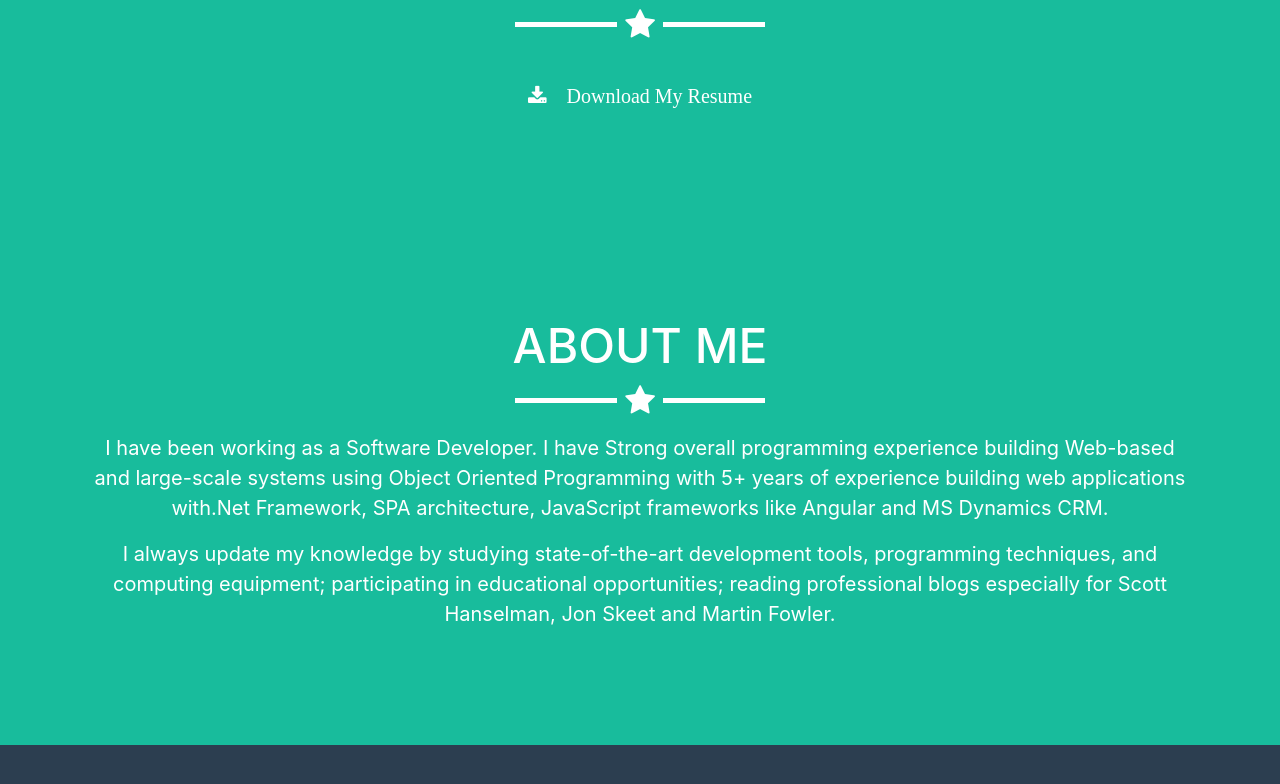
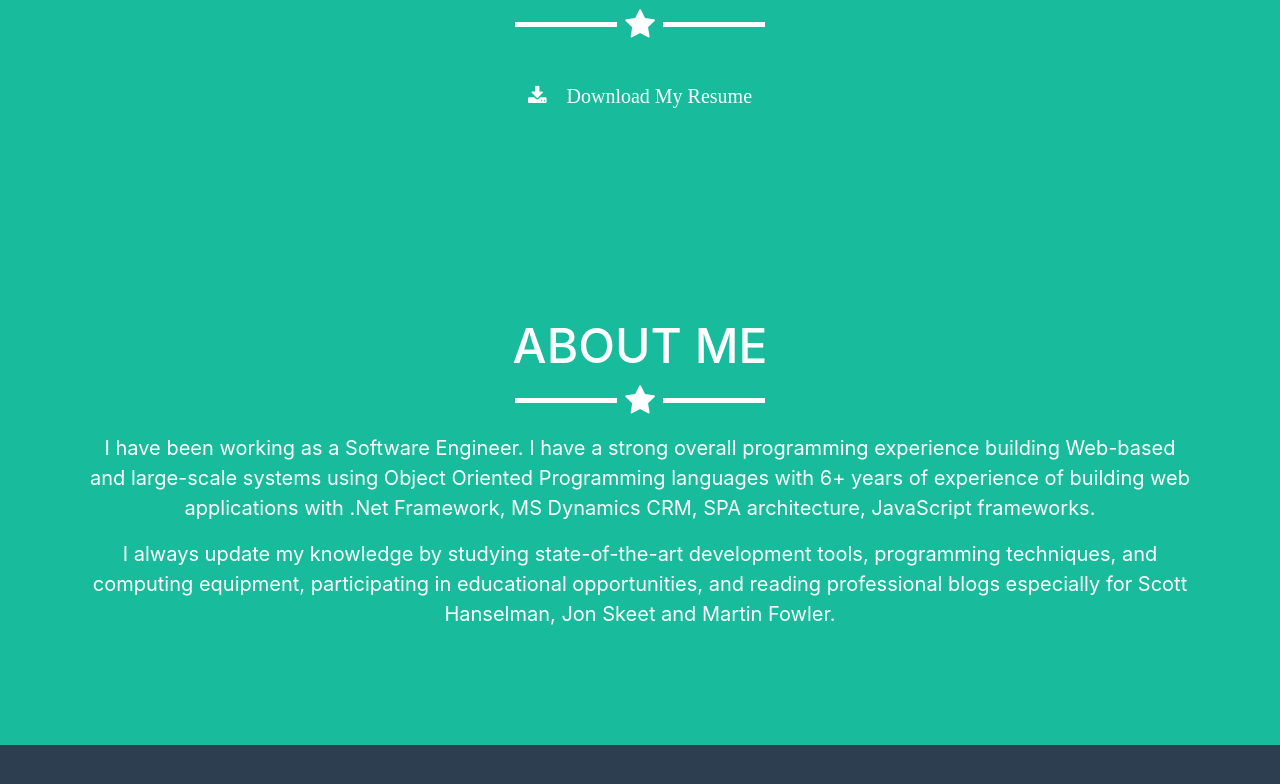
Before and after one commit to tarekselem/tarek-selem.github-io, a website with bundled scripts: page index.html in a window 1280 px wide. Shown: the part 837-1621 px from the top of the page. Built offline with nearby package versions, Linux system fonts and the light colour scheme; some icons are missing.

Commit message:
Modify the uploaded resume

```diff
--- a/index.html
+++ b/index.html
@@ -191,10 +191,10 @@
 
                 </div>-->
                 <div class="col-lg-12 mx-auto text-center">
-                    <p>I have been working as a Software Developer. I have Strong overall programming experience building Web-based and large-scale systems using Object Oriented Programming with 5+ years of experience building web applications with.Net Framework,
-                        SPA architecture, JavaScript frameworks like Angular and MS Dynamics CRM.</p>
-                    <p>I always update my knowledge by studying state-of-the-art development tools, programming techniques, and computing equipment; participating in educational opportunities; reading professional blogs especially for Scott Hanselman, Jon
-                        Skeet and Martin Fowler. </p>
+                    <p>I have been working as a Software Engineer. I have a strong overall programming experience building Web-based and large-scale systems using Object Oriented Programming languages with 6+ years of experience of building web applications
+                        with .Net Framework, MS Dynamics CRM, SPA architecture, JavaScript frameworks.</p>
+                    <p>I always update my knowledge by studying state-of-the-art development tools, programming techniques, and computing equipment, participating in educational opportunities, and reading professional blogs especially for Scott Hanselman,
+                        Jon Skeet and Martin Fowler. </p>
                 </div>
             </div>
         </div>
```
Also changed, not shown: 1 other file.
